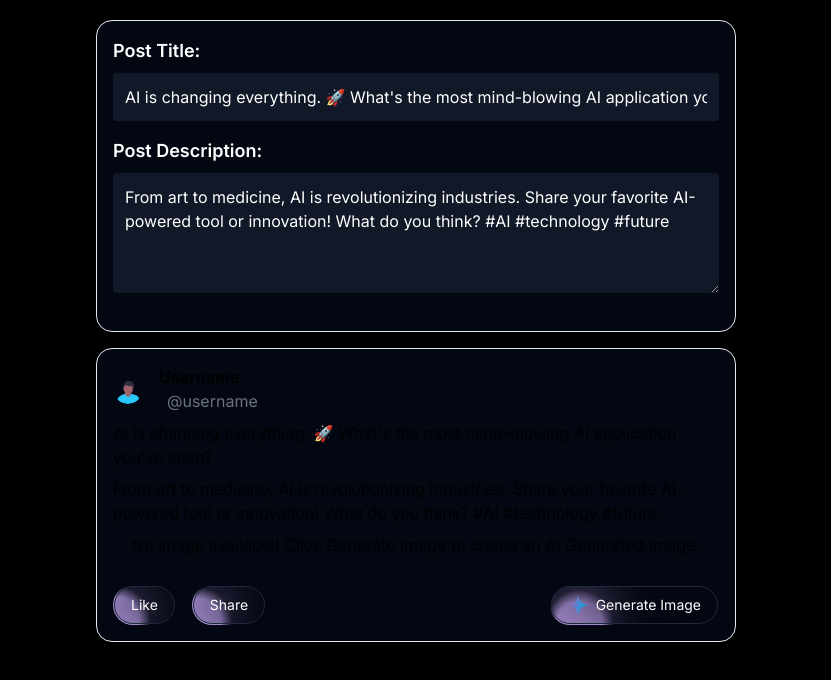
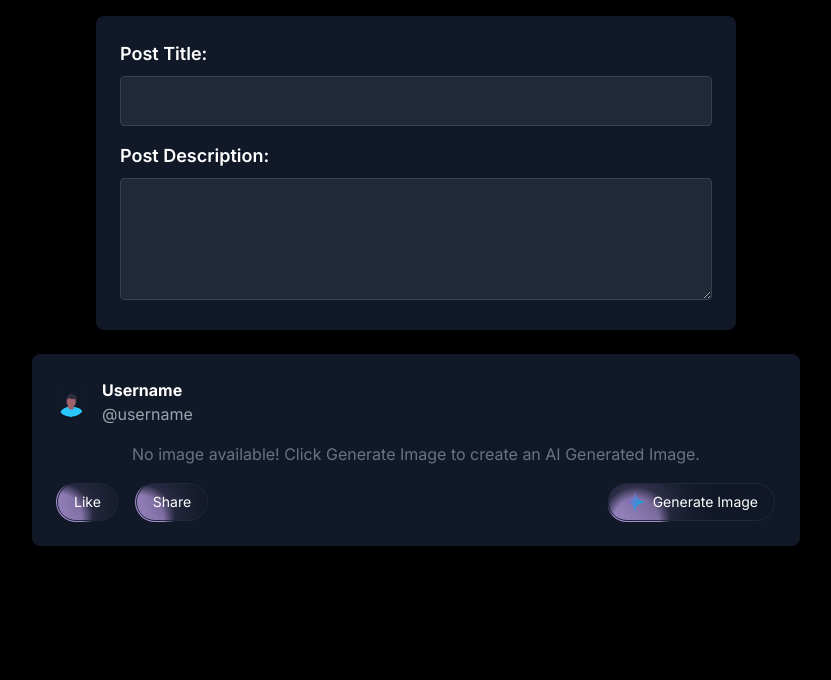
Before and after one commit to Anirudh-rb26/Dynamic_SocialMediaPost, a Next.js app: page / in a window 1280 px wide. Shown: the top 680 px of the page, without its empty margins (224-1055 px from the left). Built offline with nearby package versions, Linux system fonts and the light colour scheme.

Commit message:
Reformated Code, Updated UI

```diff
--- a/app/page.tsx
+++ b/app/page.tsx
@@ -1,63 +1,23 @@
 "use client";
 
+import InputCard from "@/components/InputCard";
+import PostCard from "@/components/PostCard";
 import React, { useState } from "react";
-import Post from "@/components/PostCard";
 
 export default function Home() {
-  // State to manage the title and description
-  const [title, setTitle] = useState(
-    "AI is changing everything. 🚀 What's the most mind-blowing AI application you've seen?"
-  );
-  const [description, setDescription] = useState(
-    "From art to medicine, AI is revolutionizing industries. Share your favorite AI-powered tool or innovation! What do you think? #AI #technology #future"
-  );
+  const [title, setTitle] = useState("");
+  const [description, setDescription] = useState("");
 
   return (
-    <main className="relative bg-black min-h-screen flex flex-col items-center p-4 overflow-auto">
-      <div className="p-1 mb-11">
-        <div className="max-w-screen-sm w-full p-4 border rounded-2xl bg-gray-950 mb-4">
-          {/* Textboxes for user input */}
-          <div className="mb-4">
-            <label
-              htmlFor="title"
-              className="block text-white mb-2 text-lg font-semibold"
-            >
-              Post Title:
-            </label>
-            <input
-              id="title"
-              type="text"
-              value={title}
-              onChange={(e) => setTitle(e.target.value)}
-              className="w-full p-3 rounded bg-gray-900 text-white text-base"
-              style={{ minWidth: "300px" }}
-            />
-          </div>
-          <div className="mb-4">
-            <label
-              htmlFor="description"
-              className="block text-white mb-2 text-lg font-semibold"
-            >
-              Post Description:
-            </label>
-            <textarea
-              id="description"
-              value={description}
-              onChange={(e) => setDescription(e.target.value)}
-              className="w-full p-3 rounded bg-gray-900 text-white text-base"
-              rows={4}
-              style={{ minWidth: "300px" }}
-            />
-          </div>
-        </div>
-        <div className="max-w-screen-sm w-full flex-grow sm:mb-5">
-          <Post
-            title={title}
-            description={description}
-            // If you want to add an image URL dynamically, you can also add an input for that.
-            // imageUrl="vercel.svg"
-          />
-        </div>
+    <main className="bg-black min-h-screen flex flex-col items-center p-4">
+      <div className="max-w-screen-md w-full">
+        <InputCard
+          title={title}
+          description={description}
+          setTitle={setTitle}
+          setDescription={setDescription}
+        />
+        <PostCard title={title} description={description} />
       </div>
     </main>
   );
--- /dev/null
+++ b/components/InputCard.tsx
@@ -0,0 +1,53 @@
+import React from "react";
+
+interface InputCardProps {
+  title: string;
+  description: string;
+  setTitle: (title: string) => void;
+  setDescription: (description: string) => void;
+}
+
+const InputCard: React.FC<InputCardProps> = ({
+  title,
+  description,
+  setTitle,
+  setDescription,
+}) => {
+  return (
+    <div className="bg-gray-900 p-6 rounded-lg shadow-lg mb-6 w-full max-w-screen-sm mx-auto">
+      {/* Textboxes for user input */}
+      <div className="mb-4">
+        <label
+          htmlFor="title"
+          className="block text-white mb-2 text-lg font-semibold"
+        >
+          Post Title:
+        </label>
+        <input
+          id="title"
+          type="text"
+          value={title}
+          onChange={(e) => setTitle(e.target.value)}
+          className="w-full p-3 rounded bg-gray-800 text-white text-base border border-gray-700 focus:outline-none focus:ring-2 focus:ring-blue-500"
+        />
+      </div>
+      <div>
+        <label
+          htmlFor="description"
+          className="block text-white mb-2 text-lg font-semibold"
+        >
+          Post Description:
+        </label>
+        <textarea
+          id="description"
+          value={description}
+          onChange={(e) => setDescription(e.target.value)}
+          className="w-full p-3 rounded bg-gray-800 text-white text-base border border-gray-700 focus:outline-none focus:ring-2 focus:ring-blue-500"
+          rows={4}
+        />
+      </div>
+    </div>
+  );
+};
+
+export default InputCard;
--- a/components/PostCard.tsx
+++ b/components/PostCard.tsx
@@ -4,6 +4,7 @@ import Image from "next/image";
 import React, { useState } from "react";
 import { Button } from "./ui/MovingBorders";
 import Loader from "./ui/Loader";
+import { generateImage } from "@/lib/ImageGenerator";
 
 interface PostProps {
   title: string;
@@ -11,53 +12,26 @@ interface PostProps {
   imageUrl?: string;
 }
 
-const Post = ({ title, description, imageUrl }: PostProps) => {
+const PostCard: React.FC<PostProps> = ({ title, description, imageUrl }) => {
   const [generatedImage, setGeneratedImage] = useState<string | null>(null);
   const [isLoading, setIsLoading] = useState(false); // State for loading indicator
 
-  const generateImage = async (title: string, description: string) => {
+  const handleGenerateImage = async (title: string, description: string) => {
     setIsLoading(true); // Set loading state to true
     console.log("Generate Image button clicked");
 
-    const prompt = `Generate an image based on the following title and description of a twitter post, Title: ${title}. Description: ${description}. Focus on the main subject and convey the overall mood.`;
-
-    const data = { inputs: prompt };
-
-    try {
-      const response = await fetch(
-        "https://api-inference.huggingface.co/models/ZB-Tech/Text-to-Image",
-        {
-          headers: {
-            Authorization: "Bearer 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",
-            "Content-Type": "application/json",
-          },
-          method: "POST",
-          body: JSON.stringify(data),
-        }
-      );
-
-      console.log("API request sent");
-
-      if (!response.ok) {
-        throw new Error("Failed to generate image");
-      }
-
-      const blob = await response.blob();
-      const url = URL.createObjectURL(blob);
+    const url = await generateImage(title, description); // Call the function from lib
+    if (url) {
       setGeneratedImage(url);
       console.log("Image generated and URL set:", url);
-    } catch (error) {
-      console.error("Error generating image:", error);
-      // Handle errors appropriately (e.g., display an error message)
-    } finally {
-      setIsLoading(false); // Set loading state back to false (important!)
     }
+    setIsLoading(false); // Set loading state back to false
   };
 
   return (
-    <div className="flex flex-col p-4 border rounded-2xl bg-gray-950">
+    <div className="bg-gray-900 p-6 rounded-lg shadow-lg mb-6">
       {/* Profile Information */}
-      <div className="flex items-center">
+      <div className="flex items-center mb-4">
         {/* Profile Picture */}
         <Image
           src="/profile.svg"
@@ -68,18 +42,18 @@ const Post = ({ title, description, imageUrl }: PostProps) => {
         />
         {/* Name and Username */}
         <div className="ml-4">
-          <h3 className="font-bold">Username</h3>
-          <span className="ml-2 text-gray-500">@username</span>
+          <h3 className="text-white font-bold">Username</h3>
+          <span className="text-gray-400">@username</span>
         </div>
       </div>
 
       {/* Post */}
       {/* Post Title */}
-      <h1 className="mt-2">{title}</h1>
+      <h1 className="text-white text-xl font-semibold mb-2">{title}</h1>
       {/* Post Description */}
-      <p className="mt-2">{description}</p>
+      <p className="text-gray-300 mb-4">{description}</p>
       {/* Post Image */}
-      <div className="mt-2 flex justify-center">
+      <div className="flex justify-center mb-4">
         {isLoading ? (
           <Loader />
         ) : (
@@ -103,7 +77,7 @@ const Post = ({ title, description, imageUrl }: PostProps) => {
                 className="rounded-lg"
               />
             ) : (
-              <div>
+              <div className="text-gray-500">
                 No image available! Click Generate Image to create an AI
                 Generated Image.
               </div>
@@ -113,20 +87,20 @@ const Post = ({ title, description, imageUrl }: PostProps) => {
       </div>
 
       {/* Post Buttons */}
-      <div className="flex items-center mt-2 justify-between pt-5">
+      <div className="flex items-center justify-between">
         {/* Right Side Buttons */}
         <div className="flex space-x-4">
           {/* Like Button */}
-          <Button className="text-white px-4 py-2 rounded">Like</Button>
+          <Button className="text-white px-4 py-2">Like</Button>
           {/* Share Button */}
-          <Button className="text-white px-4 py-2 rounded">Share</Button>
+          <Button className="text-white px-4 py-2">Share</Button>
         </div>
         {/* Left Side Buttons */}
         {/* Generate Image Button */}
         <Button
-          className="text-white px-4 py-2 rounded"
+          className="text-white px-4 py-2 flex items-center transition"
           onClick={() => {
-            generateImage(title, description);
+            handleGenerateImage(title, description);
           }}
         >
           <Image src="/gemini.svg" alt="Gemini Image" height={20} width={20} />
@@ -137,4 +111,4 @@ const Post = ({ title, description, imageUrl }: PostProps) => {
   );
 };
 
-export default Post;
+export default PostCard;
--- /dev/null
+++ b/lib/ImageGenerator.ts
@@ -0,0 +1,34 @@
+export const generateImage = async (
+  title: string,
+  description: string
+): Promise<string | null> => {
+  const prompt = `Generate an image based on the following title and description of a twitter post, Title: ${title}. Description: ${description}. Focus on the main subject and convey the overall mood.`;
+
+  const data = { inputs: prompt };
+
+  try {
+    const response = await fetch(
+      "https://api-inference.huggingface.co/models/ZB-Tech/Text-to-Image",
+      {
+        headers: {
+          Authorization: "Bearer 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",
+          "Content-Type": "application/json",
+        },
+        method: "POST",
+        body: JSON.stringify(data),
+      }
+    );
+
+    if (!response.ok) {
+      throw new Error("Failed to generate image");
+    }
+
+    const blob = await response.blob();
+    const url = URL.createObjectURL(blob);
+    return url;
+  } catch (error) {
+    console.error("Error generating image:", error);
+    // Handle errors appropriately (e.g., display an error message)
+    return null;
+  }
+};
```
